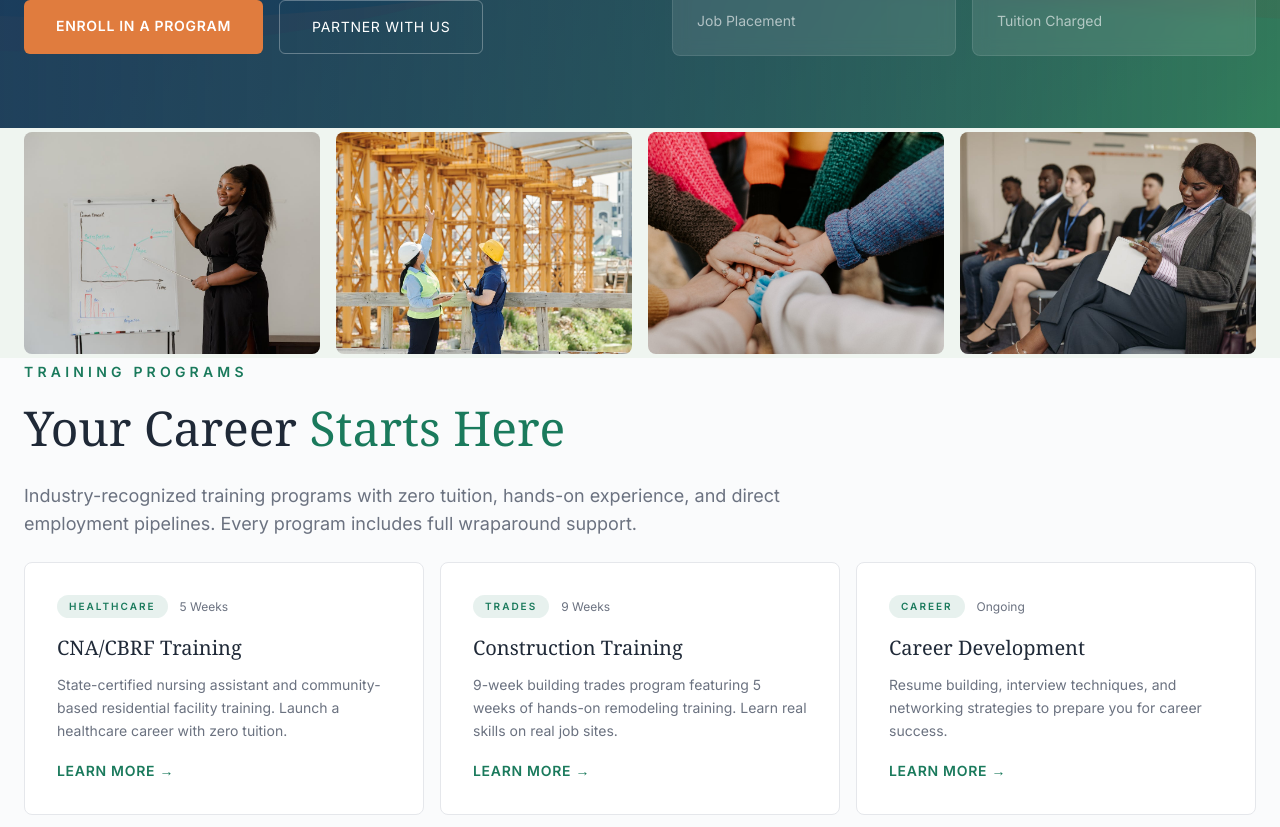
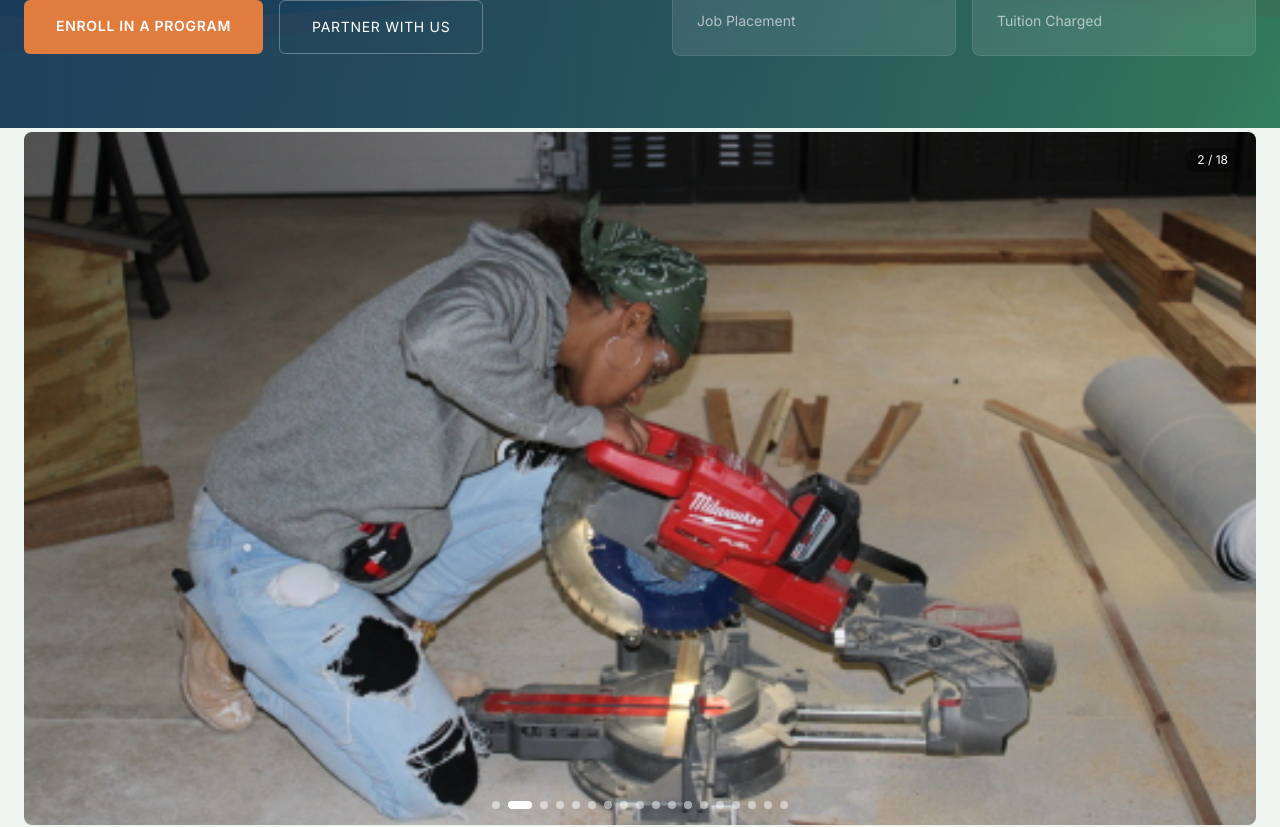
Before and after one commit to MrMindfulStaff/the-mindful-group-site, a Next.js app: page / in a window 1280 px wide. Shown: the part 800-1627 px from the top of the page. Built offline with nearby package versions, Linux system fonts and the light colour scheme.

Commit message:
Replace photo strip with auto-playing carousel

```diff
--- a/app/page.tsx
+++ b/app/page.tsx
@@ -10,7 +10,7 @@ import AnimatedSection, {
 } from "@/components/AnimatedSection";
 import AnimatedCounter from "@/components/AnimatedCounter";
 import WagesTicker from "@/components/WagesTicker";
-// 3D HomeExperience removed
+import PhotoCarousel from "@/components/PhotoCarousel";
 
 const metrics = [
   { value: 525, suffix: "+", label: "People Trained" },
@@ -222,21 +222,12 @@ function FallbackHome() {
         </div>
       </section>
 
-      {/* Photo Strip */}
+      {/* Photo Carousel */}
       <section className="bg-surface py-1">
         <div className="max-w-7xl mx-auto px-6">
-          <div className="grid grid-cols-2 md:grid-cols-4 gap-4">
-            {[
-              { src: "/images/home-presenter.jpg", alt: "Instructor leading a workforce training session" },
-              { src: "/images/home-construction.jpg", alt: "Construction training participants in safety gear" },
-              { src: "/images/community-csr.jpg", alt: "Community engagement and outreach" },
-              { src: "/images/programs-training.jpg", alt: "Adults in a professional training seminar" },
-            ].map((img, i) => (
-              <div key={i} className="relative aspect-[4/3] rounded-lg overflow-hidden">
-                <Image src={img.src} alt={img.alt} fill className="object-cover" />
-              </div>
-            ))}
-          </div>
+          <AnimatedSection>
+            <PhotoCarousel />
+          </AnimatedSection>
         </div>
       </section>
 
```
